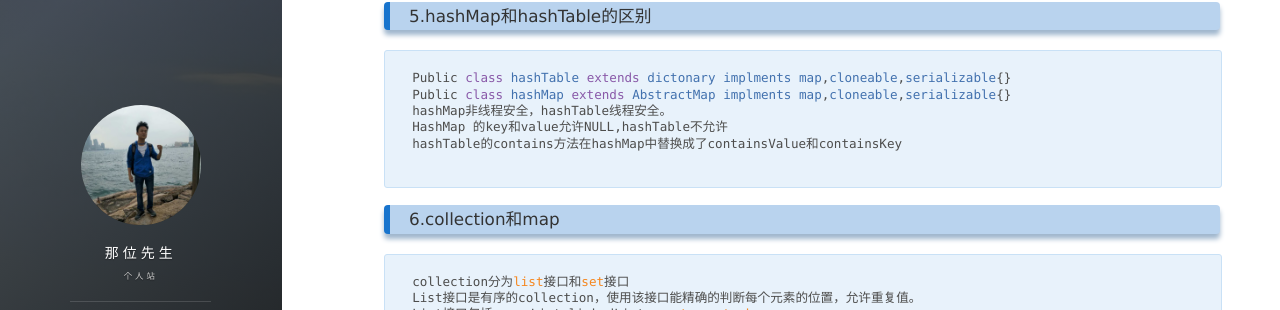
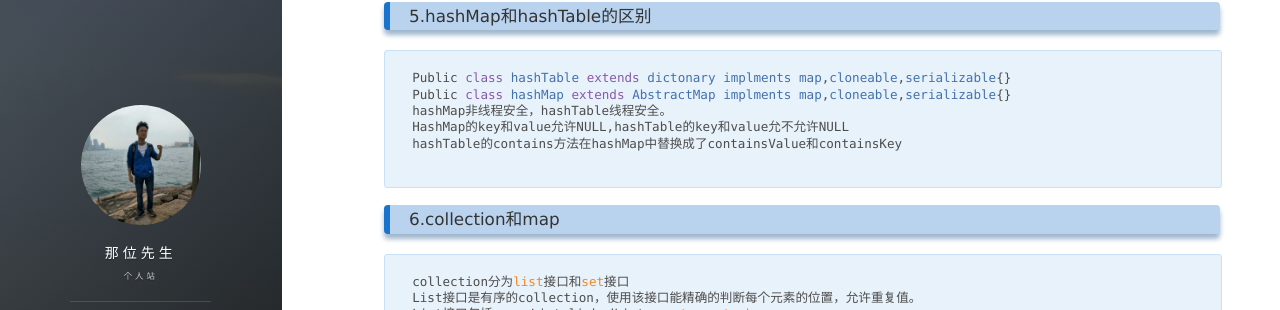
Before and after one commit to sirFive/sirFive.github.io, a Jekyll site: the page built from _posts/2020-04-06-javaBasic.MD, in a window 1280 px wide and 900 px high, scrolled down 997 px. Shown: the part 173-483 px from the top of the window. Built offline with Jekyll 4.4.1, drawn with Linux system fonts in a browser that asks for light colours; nearby versions of some CDN libraries; comment, search, counter and statistics services are not loaded.

Commit message:
排版优化

````diff
--- a/_posts/2020-04-06-javaBasic.MD
+++ b/_posts/2020-04-06-javaBasic.MD
@@ -60,7 +60,7 @@ StringBuilder sb = new StringBuilder(“This is only a”).append(“ simple”)
 Public class hashTable extends dictonary implments map,cloneable,serializable{}
 Public class hashMap extends AbstractMap implments map,cloneable,serializable{}
 hashMap非线程安全，hashTable线程安全。
-HashMap 的key和value允许NULL,hashTable不允许
+HashMap的key和value允许NULL,hashTable的key和value允不允许NULL
 hashTable的contains方法在hashMap中替换成了containsValue和containsKey
 
 ```
````
